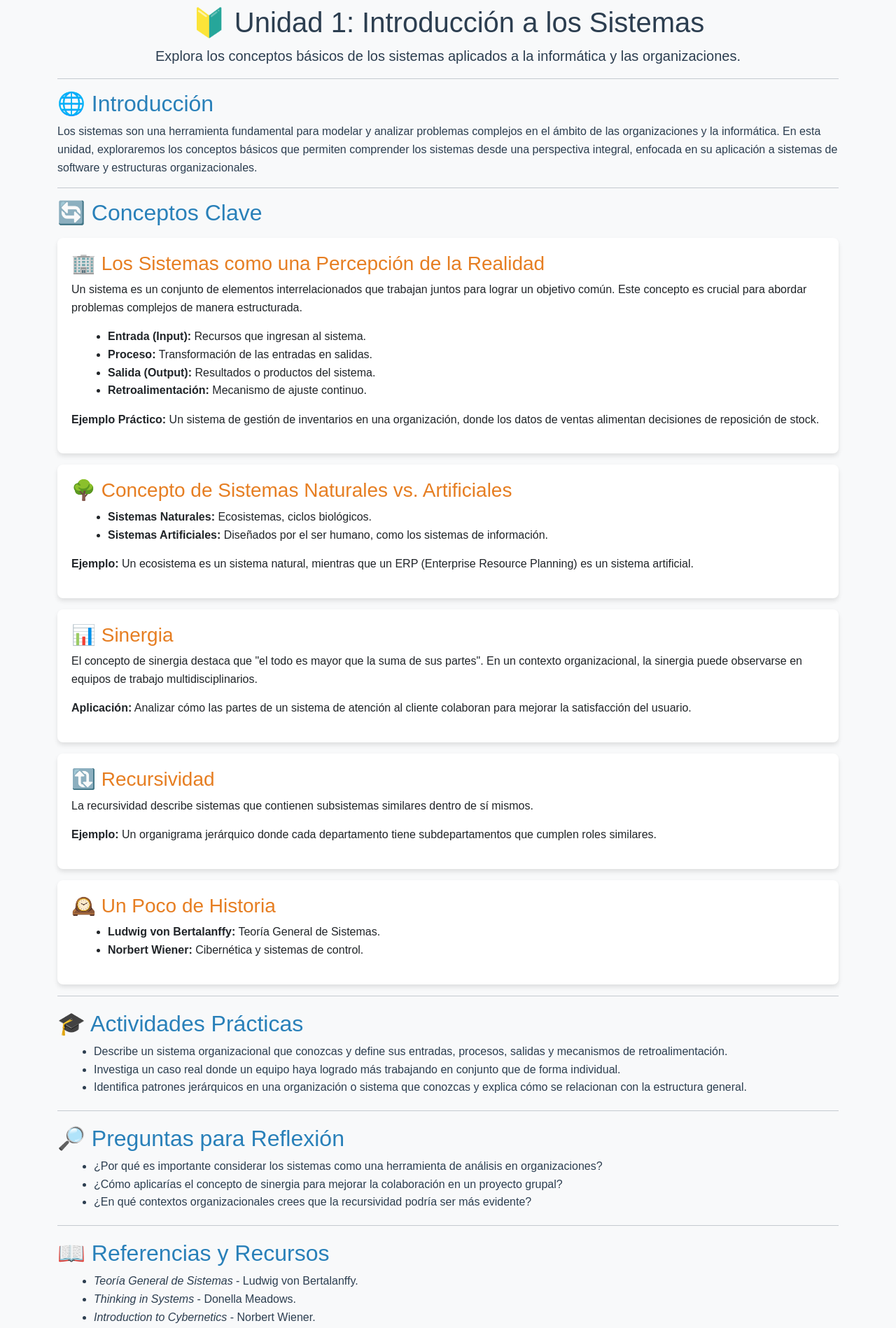
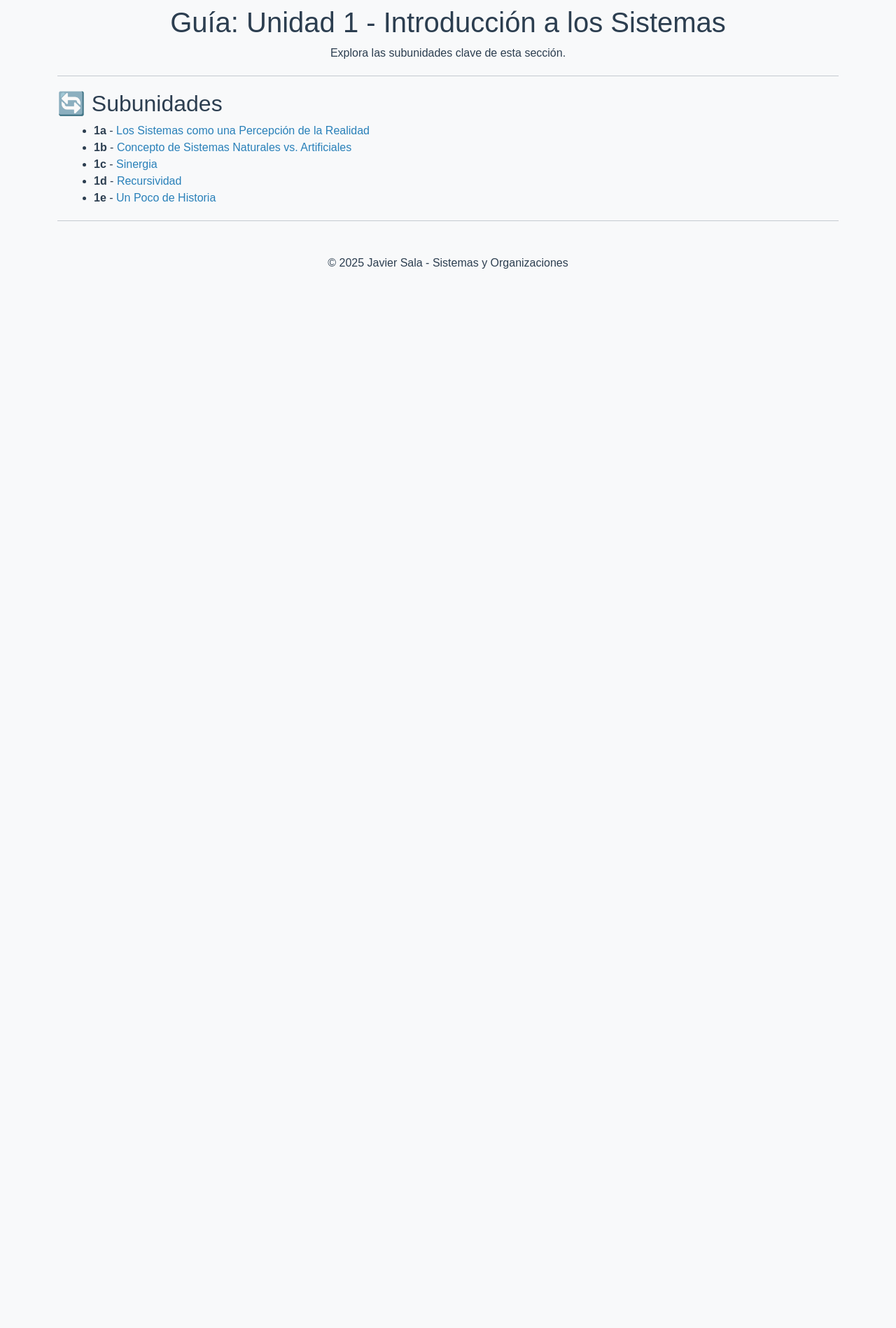
Before and after one commit to JaviSala23/Sistemas_y_Organizaciones, a plain HTML site: page Apuntes/Unidad1_IntroduccionSistemas/1_guia.html in a window 1280 px wide. Shown: the part 40-1938 px from the top of the page at 70% size. After the commit the page ends 800 px from the top, so only its background shows below. Drawn offline with nearby package versions, Linux system fonts and the light colour scheme.

Commit message:
Update 1_guia.html

```diff
--- a/Apuntes/Unidad1_IntroduccionSistemas/1_guia.html
+++ b/Apuntes/Unidad1_IntroduccionSistemas/1_guia.html
@@ -3,27 +3,16 @@
 <head>
   <meta charset="UTF-8">
   <meta name="viewport" content="width=device-width, initial-scale=1.0">
-  <title>Unidad 1: Introducción a los Sistemas</title>
+  <title>Guía: Unidad 1 - Introducción a los Sistemas</title>
   <link rel="stylesheet" href="https://cdn.jsdelivr.net/npm/bootstrap@5.3.0/dist/css/bootstrap.min.css">
   <style>
     body {
       font-family: Arial, sans-serif;
       background-color: #f8f9fa;
       color: #2c3e50;
-      line-height: 1.6;
     }
     h1, h2 {
       color: #2c3e50;
-    }
-    h1 {
-      font-size: 2.5em;
-    }
-    .section-title {
-      color: #2980b9;
-    }
-    ul {
-      list-style-type: disc;
-      margin-left: 20px;
     }
     a {
       color: #2980b9;
@@ -32,139 +21,46 @@
     a:hover {
       text-decoration: underline;
     }
-    .activity, .reflection, .resources {
+    ul {
+      margin-left: 20px;
+      list-style-type: disc;
+    }
+    hr {
       margin: 20px 0;
-    }
-    .card {
-      border: none;
-      background-color: #ffffff;
-      box-shadow: 0px 4px 6px rgba(0, 0, 0, 0.1);
-      border-radius: 8px;
-    }
-    .card-body {
-      padding: 20px;
-    }
-    .card-title {
-      color: #e67e22;
     }
   </style>
 </head>
 <body>
   <div class="container my-5">
-    <!-- Header -->
-    <header class="text-center">
-      <h1>🔰 Unidad 1: Introducción a los Sistemas</h1>
-      <p class="lead">Explora los conceptos básicos de los sistemas aplicados a la informática y las organizaciones.</p>
-    </header>
+    <h1 class="text-center">Guía: Unidad 1 - Introducción a los Sistemas</h1>
+    <p class="text-center">Explora las subunidades clave de esta sección.</p>
 
     <hr>
 
-    <!-- Introducción -->
-    <section>
-      <h2 class="section-title">🌐 Introducción</h2>
-      <p>
-        Los sistemas son una herramienta fundamental para modelar y analizar problemas complejos en el ámbito de las organizaciones y la informática. En esta unidad, exploraremos los conceptos básicos que permiten comprender los sistemas desde una perspectiva integral, enfocada en su aplicación a sistemas de software y estructuras organizacionales.
-      </p>
-    </section>
+    <h2>🔄 Subunidades</h2>
+    <ul>
+      <li>
+        <strong>1a</strong> - <a href="subunidad1a.html" target="_blank">Los Sistemas como una Percepción de la Realidad</a>
+      </li>
+      <li>
+        <strong>1b</strong> - <a href="subunidad1b.html" target="_blank">Concepto de Sistemas Naturales vs. Artificiales</a>
+      </li>
+      <li>
+        <strong>1c</strong> - <a href="subunidad1c.html" target="_blank">Sinergia</a>
+      </li>
+      <li>
+        <strong>1d</strong> - <a href="subunidad1d.html" target="_blank">Recursividad</a>
+      </li>
+      <li>
+        <strong>1e</strong> - <a href="subunidad1e.html" target="_blank">Un Poco de Historia</a>
+      </li>
+    </ul>
 
     <hr>
 
-    <!-- Conceptos Clave -->
-    <section>
-      <h2 class="section-title">🔄 Conceptos Clave</h2>
-
-      <div class="card my-3">
-        <div class="card-body">
-          <h3 class="card-title">🏢 Los Sistemas como una Percepción de la Realidad</h3>
-          <p>Un sistema es un conjunto de elementos interrelacionados que trabajan juntos para lograr un objetivo común. Este concepto es crucial para abordar problemas complejos de manera estructurada.</p>
-          <ul>
-            <li><strong>Entrada (Input):</strong> Recursos que ingresan al sistema.</li>
-            <li><strong>Proceso:</strong> Transformación de las entradas en salidas.</li>
-            <li><strong>Salida (Output):</strong> Resultados o productos del sistema.</li>
-            <li><strong>Retroalimentación:</strong> Mecanismo de ajuste continuo.</li>
-          </ul>
-          <p><strong>Ejemplo Práctico:</strong> Un sistema de gestión de inventarios en una organización, donde los datos de ventas alimentan decisiones de reposición de stock.</p>
-        </div>
-      </div>
-
-      <div class="card my-3">
-        <div class="card-body">
-          <h3 class="card-title">🌳 Concepto de Sistemas Naturales vs. Artificiales</h3>
-          <ul>
-            <li><strong>Sistemas Naturales:</strong> Ecosistemas, ciclos biológicos.</li>
-            <li><strong>Sistemas Artificiales:</strong> Diseñados por el ser humano, como los sistemas de información.</li>
-          </ul>
-          <p><strong>Ejemplo:</strong> Un ecosistema es un sistema natural, mientras que un ERP (Enterprise Resource Planning) es un sistema artificial.</p>
-        </div>
-      </div>
-
-      <div class="card my-3">
-        <div class="card-body">
-          <h3 class="card-title">📊 Sinergia</h3>
-          <p>El concepto de sinergia destaca que "el todo es mayor que la suma de sus partes". En un contexto organizacional, la sinergia puede observarse en equipos de trabajo multidisciplinarios.</p>
-          <p><strong>Aplicación:</strong> Analizar cómo las partes de un sistema de atención al cliente colaboran para mejorar la satisfacción del usuario.</p>
-        </div>
-      </div>
-
-      <div class="card my-3">
-        <div class="card-body">
-          <h3 class="card-title">🔃 Recursividad</h3>
-          <p>La recursividad describe sistemas que contienen subsistemas similares dentro de sí mismos.</p>
-          <p><strong>Ejemplo:</strong> Un organigrama jerárquico donde cada departamento tiene subdepartamentos que cumplen roles similares.</p>
-        </div>
-      </div>
-
-      <div class="card my-3">
-        <div class="card-body">
-          <h3 class="card-title">🕰️ Un Poco de Historia</h3>
-          <ul>
-            <li><strong>Ludwig von Bertalanffy:</strong> Teoría General de Sistemas.</li>
-            <li><strong>Norbert Wiener:</strong> Cibernética y sistemas de control.</li>
-          </ul>
-        </div>
-      </div>
-    </section>
-
-    <hr>
-
-    <!-- Actividades Prácticas -->
-    <section class="activity">
-      <h2 class="section-title">🎓 Actividades Prácticas</h2>
-      <ul>
-        <li>Describe un sistema organizacional que conozcas y define sus entradas, procesos, salidas y mecanismos de retroalimentación.</li>
-        <li>Investiga un caso real donde un equipo haya logrado más trabajando en conjunto que de forma individual.</li>
-        <li>Identifica patrones jerárquicos en una organización o sistema que conozcas y explica cómo se relacionan con la estructura general.</li>
-      </ul>
-    </section>
-
-    <hr>
-
-    <!-- Preguntas para Reflexión -->
-    <section class="reflection">
-      <h2 class="section-title">🔎 Preguntas para Reflexión</h2>
-      <ul>
-        <li>¿Por qué es importante considerar los sistemas como una herramienta de análisis en organizaciones?</li>
-        <li>¿Cómo aplicarías el concepto de sinergia para mejorar la colaboración en un proyecto grupal?</li>
-        <li>¿En qué contextos organizacionales crees que la recursividad podría ser más evidente?</li>
-      </ul>
-    </section>
-
-    <hr>
-
-    <!-- Referencias -->
-    <section class="resources">
-      <h2 class="section-title">📖 Referencias y Recursos</h2>
-      <ul>
-        <li><em>Teoría General de Sistemas</em> - Ludwig von Bertalanffy.</li>
-        <li><em>Thinking in Systems</em> - Donella Meadows.</li>
-        <li><em>Introduction to Cybernetics</em> - Norbert Wiener.</li>
-      </ul>
-      <p><strong>Herramientas:</strong></p>
-      <ul>
-        <li><a href="https://www.lucidchart.com/">Lucidchart - Diagramación de sistemas</a></li>
-        <li><a href="https://vensim.com/">Vensim - Modelado de sistemas</a></li>
-      </ul>
-    </section>
+    <footer class="text-center mt-5">
+      <p>© 2025 Javier Sala - Sistemas y Organizaciones</p>
+    </footer>
   </div>
 </body>
 </html>
```
